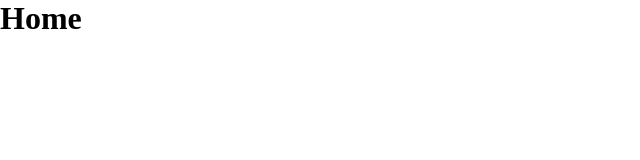
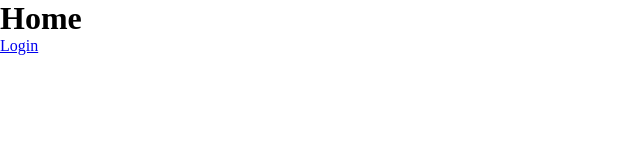
Before and after one commit to ihleonel/simple-login, a React (Vite) app in the folder frontend/: page / in a window 1280 px wide. Shown: the top 160 px of the page, without its empty margins (0-640 px from the left). Built offline with nearby package versions, Linux system fonts and the light colour scheme.

Commit message:
Add button to login from Home page

```diff
--- a/frontend/src/pages/Home.jsx
+++ b/frontend/src/pages/Home.jsx
@@ -1,7 +1,9 @@
+import { Link } from "wouter"
 export default function Home() {
   return (
     <>
       <h1>Home</h1>
+      <Link href="/login">Login</Link>
     </>
   )
 }
```
